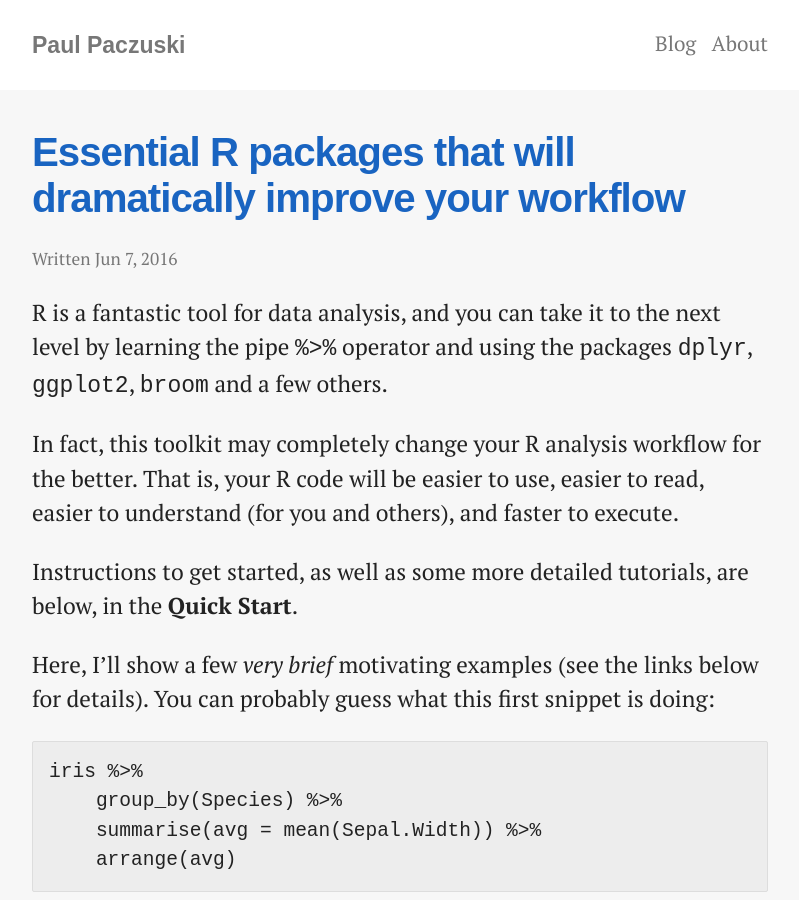
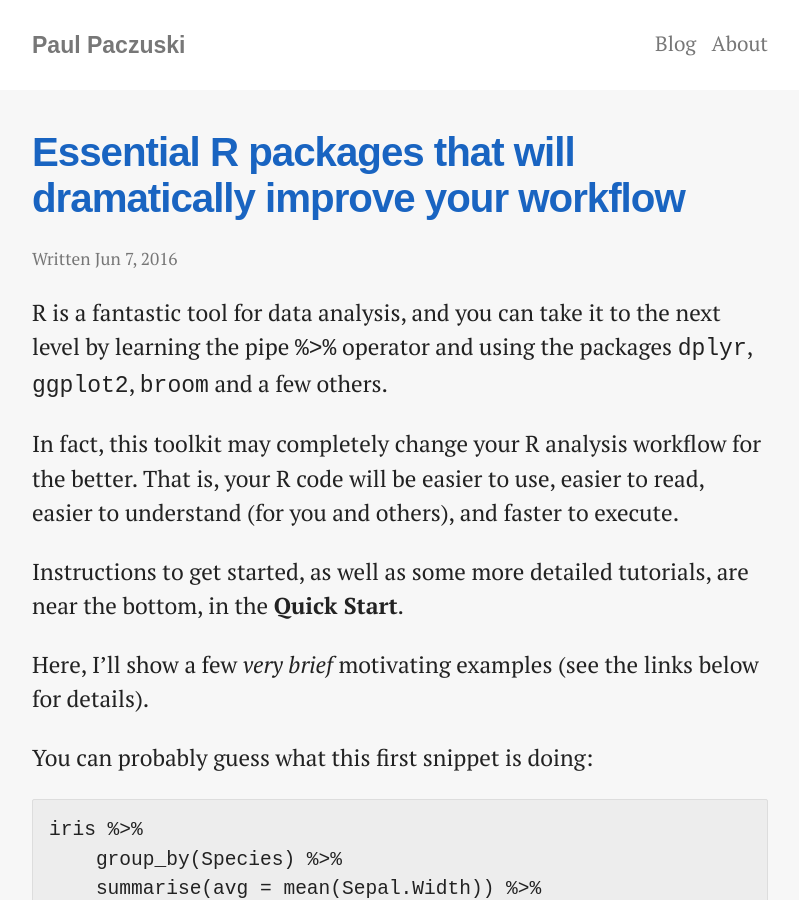
Before and after one commit to pavopax/pavopax.github.io, a Jekyll site: the page built from _posts/2016-06-07-a-new-R-workflow-with-dplyr.md, in a window 1280 px wide and 900 px high. Shown: the whole window, without its empty margins (240-1039 px from the left). Built offline with Jekyll 4.4.1, drawn with Linux system fonts in a browser that asks for light colours; nearby versions of some CDN libraries; library files that are not in the unit come from our copies; some of the changed text lies outside the part shown.

Commit message:
[post] update post for easier quick start

```diff
--- a/_posts/2016-06-07-a-new-R-workflow-with-dplyr.md
+++ b/_posts/2016-06-07-a-new-R-workflow-with-dplyr.md
@@ -13,11 +13,13 @@
 better. That is, your R code will be easier to use, easier to read, easier to
 understand (for you and others), and faster to execute.
 
-Instructions to get started, as well as some more detailed tutorials, are
-below, in the **Quick Start**.
+Instructions to get started, as well as some more detailed tutorials, are near
+the bottom, in the **Quick Start**.
 
 Here, I'll show a few *very brief* motivating examples (see the links below for
-details). You can probably guess what this first snippet is doing:
+details).
+
+You can probably guess what this first snippet is doing:
 
 	iris %>%
         group_by(Species) %>%
```
Also changed, not shown: other parts of _posts/2016-06-07-a-new-R-workflow-with-dplyr.md (+0 -4 lines).
